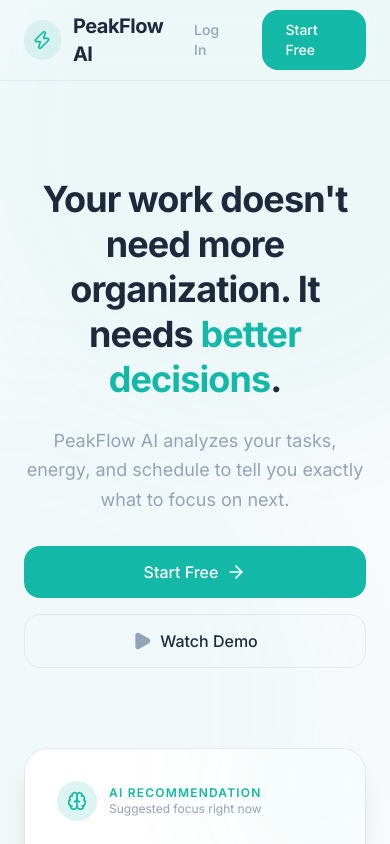
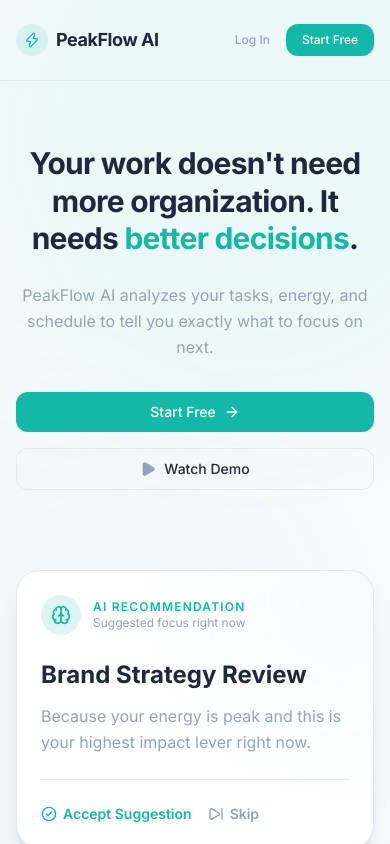
Before and after one commit to enesakssuu/peakflow-ai, a Next.js app: page / in a window 390 px wide. Shown: the top 844 px of the page. Built offline with nearby package versions, Linux system fonts and the light colour scheme; no server answers.

Commit message:
design: improve landing page responsiveness and add login back button

```diff
--- a/src/app/(auth)/login/page.tsx
+++ b/src/app/(auth)/login/page.tsx
@@ -12,7 +12,7 @@
 import { Input } from '@/components/ui/input';
 import { Label } from '@/components/ui/label';
 import { Card, CardContent } from '@/components/ui/card';
-import { Zap, Mail, ArrowRight } from 'lucide-react';
+import { Zap, Mail, ArrowRight, ArrowLeft } from 'lucide-react';
 
 export default function LoginPage() {
   const { signInWithGoogle, signInWithEmail } = useAuth();
@@ -180,6 +180,17 @@
           </CardContent>
         </Card>
 
+        {/* Back link */}
+        <div className="text-center mt-4">
+          <Link
+            href="/"
+            className="inline-flex items-center text-sm text-muted-foreground hover:text-foreground transition-colors"
+          >
+            <ArrowLeft className="w-3.5 h-3.5 mr-1" />
+            Back to home
+          </Link>
+        </div>
+
         {/* Footer */}
         <p className="text-center text-xs text-muted-foreground mt-6">
           By signing in, you agree to focus on what truly matters.
--- a/src/app/page.tsx
+++ b/src/app/page.tsx
@@ -33,34 +33,34 @@
 
       {/* Header */}
       <header className="bg-surface/80 backdrop-blur-md sticky top-0 z-50 border-b border-border/10">
-        <div className="flex justify-between items-center px-6 md:px-12 h-20 w-full max-w-[1120px] mx-auto relative z-10">
-          <div className="flex items-center gap-3">
-            <div className="w-10 h-10 rounded-xl bg-accent/10 flex items-center justify-center">
-              <Zap className="w-5 h-5 text-accent" />
+        <div className="flex justify-between items-center px-4 sm:px-6 md:px-12 h-20 w-full max-w-[1120px] mx-auto relative z-10">
+          <div className="flex items-center gap-2 sm:gap-3">
+            <div className="w-8 h-8 sm:w-10 sm:h-10 rounded-lg sm:rounded-xl bg-accent/10 flex items-center justify-center shrink-0">
+              <Zap className="w-4 h-4 sm:w-5 sm:h-5 text-accent" />
             </div>
-            <span className="text-xl font-bold text-foreground tracking-tight">PeakFlow AI</span>
+            <span className="text-lg sm:text-xl font-bold text-foreground tracking-tight whitespace-nowrap">PeakFlow AI</span>
           </div>
 
-          <div className="flex items-center gap-4">
+          <div className="flex items-center gap-2 sm:gap-4">
             {firebaseUser ? (
               <Link
                 href="/dashboard"
-                className="bg-accent text-accent-foreground rounded-[16px] px-6 py-2.5 font-medium text-sm hover:opacity-90 transition-opacity flex items-center gap-1.5"
+                className="bg-accent text-accent-foreground rounded-[12px] sm:rounded-[16px] px-4 sm:px-6 py-2 sm:py-2.5 font-medium text-xs sm:text-sm hover:opacity-90 transition-opacity flex items-center gap-1 sm:gap-1.5"
               >
-                Go to Dashboard
-                <ArrowRight className="w-4 h-4" />
+                Dashboard
+                <ArrowRight className="w-3.5 h-3.5 sm:w-4 sm:h-4" />
               </Link>
             ) : (
               <>
                 <Link
                   href="/login"
-                  className="font-medium text-sm text-muted-foreground hover:text-foreground transition-colors px-4 py-2"
+                  className="font-medium text-xs sm:text-sm text-muted-foreground hover:text-foreground transition-colors px-2 sm:px-4 py-2"
                 >
                   Log In
                 </Link>
                 <Link
                   href="/signup"
-                  className="bg-accent text-accent-foreground rounded-[16px] px-6 py-2.5 font-medium text-sm hover:opacity-90 transition-opacity"
+                  className="bg-accent text-accent-foreground rounded-[12px] sm:rounded-[16px] px-4 sm:px-6 py-2 sm:py-2.5 font-medium text-xs sm:text-sm hover:opacity-90 transition-opacity"
                 >
                   Start Free
                 </Link>
@@ -73,33 +73,33 @@
       {/* Main Content */}
       <main className="w-full relative z-10">
         {/* Hero Section */}
-        <section className="pt-24 pb-16 px-6 md:px-12 w-full max-w-[1120px] mx-auto flex flex-col items-center text-center">
-          <h1 className="text-4xl md:text-5xl lg:text-6xl font-bold text-foreground max-w-[850px] leading-tight tracking-tight mb-6">
+        <section className="pt-16 sm:pt-24 pb-16 px-4 sm:px-6 md:px-12 w-full max-w-[1120px] mx-auto flex flex-col items-center text-center">
+          <h1 className="text-3xl sm:text-4xl md:text-5xl lg:text-6xl font-bold text-foreground max-w-[850px] leading-tight tracking-tight mb-6">
             Your work doesn't need more organization. It needs <span className="text-accent">better decisions</span>.
           </h1>
-          <p className="text-lg md:text-xl text-muted-foreground max-w-[620px] mb-8 leading-relaxed">
+          <p className="text-base sm:text-lg md:text-xl text-muted-foreground max-w-[620px] mb-8 leading-relaxed">
             PeakFlow AI analyzes your tasks, energy, and schedule to tell you exactly what to focus on next.
           </p>
 
           <div className="flex flex-col sm:flex-row gap-4 mb-20 w-full sm:w-auto">
             <Link
               href={firebaseUser ? "/dashboard" : "/signup"}
-              className="bg-accent text-accent-foreground rounded-[16px] px-8 py-3.5 font-medium text-base hover:shadow-lg hover:shadow-accent/10 transition-shadow flex items-center justify-center gap-2"
+              className="bg-accent text-accent-foreground rounded-[12px] sm:rounded-[16px] px-6 sm:px-8 py-2.5 sm:py-3.5 font-medium text-sm sm:text-base hover:shadow-lg hover:shadow-accent/10 transition-shadow flex items-center justify-center gap-2"
             >
               Start Free
-              <ArrowRight className="w-5 h-5" />
+              <ArrowRight className="w-4 h-4 sm:w-5 sm:h-5" />
             </Link>
             <button
-              className="bg-transparent border border-border text-foreground rounded-[16px] px-8 py-3.5 font-medium text-base hover:bg-secondary/40 transition-colors flex items-center justify-center gap-2"
+              className="bg-transparent border border-border text-foreground rounded-[12px] sm:rounded-[16px] px-6 sm:px-8 py-2.5 sm:py-3.5 font-medium text-sm sm:text-base hover:bg-secondary/40 transition-colors flex items-center justify-center gap-2"
               onClick={() => alert("Demo video is coming soon!")}
             >
-              <Play className="w-5 h-5 fill-current text-muted-foreground" />
+              <Play className="w-4 h-4 sm:w-5 sm:h-5 fill-current text-muted-foreground" />
               Watch Demo
             </button>
           </div>
 
           {/* Hero Visual: AI Recommendation Card */}
-          <div className="w-full max-w-[800px] bg-card rounded-[24px] p-8 md:p-10 border border-border/50 shadow-xl relative overflow-hidden group hover:scale-[1.01] transition-transform duration-500 ease-out text-left">
+          <div className="w-full max-w-[800px] bg-card rounded-[24px] p-6 sm:p-8 md:p-10 border border-border/50 shadow-xl relative overflow-hidden group hover:scale-[1.01] transition-transform duration-500 ease-out text-left">
             {/* Subtle glow effect */}
             <div className="absolute -top-24 -right-24 w-64 h-64 bg-accent/10 opacity-40 blur-[60px] rounded-full pointer-events-none" />
 
```
